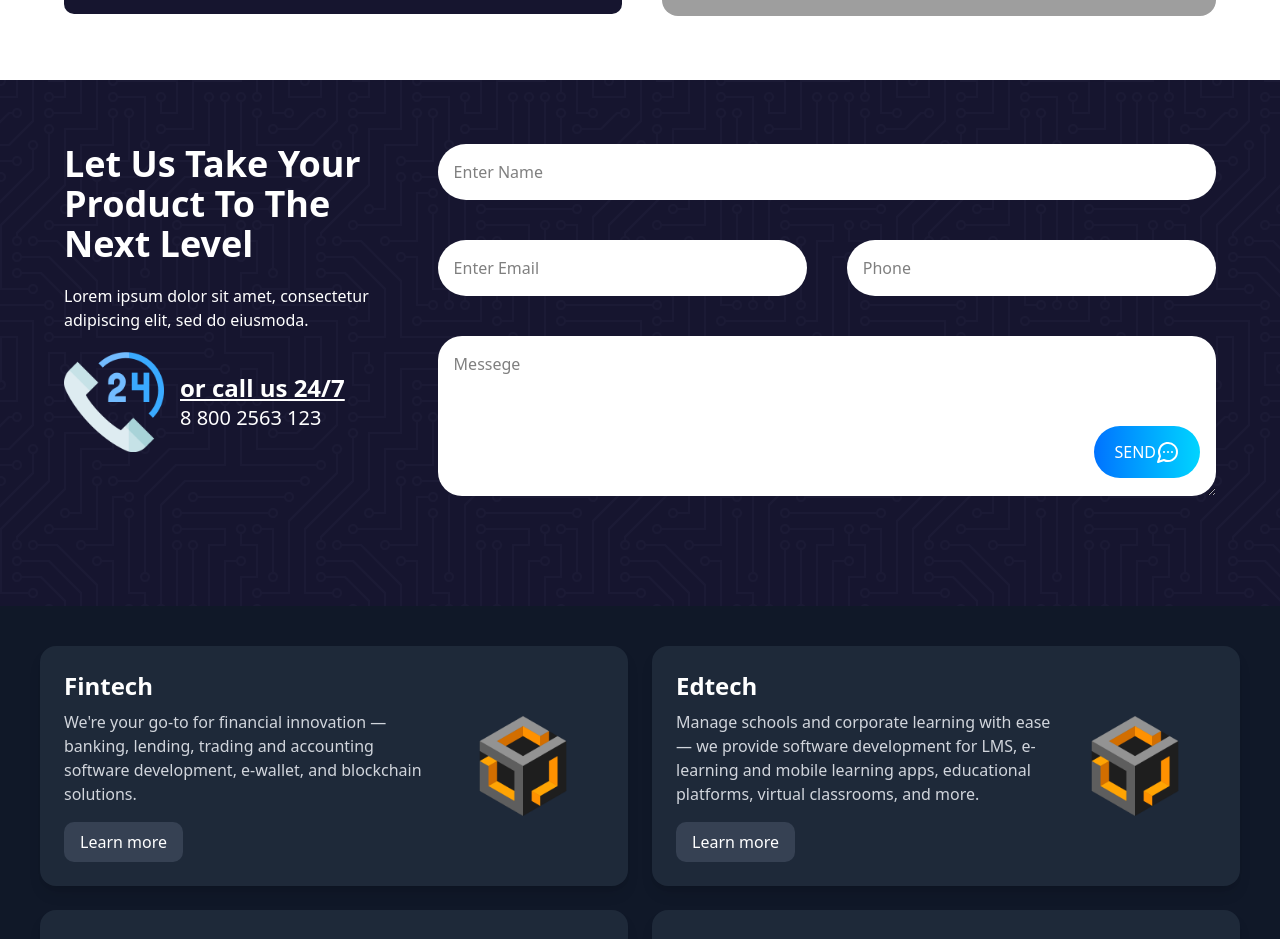
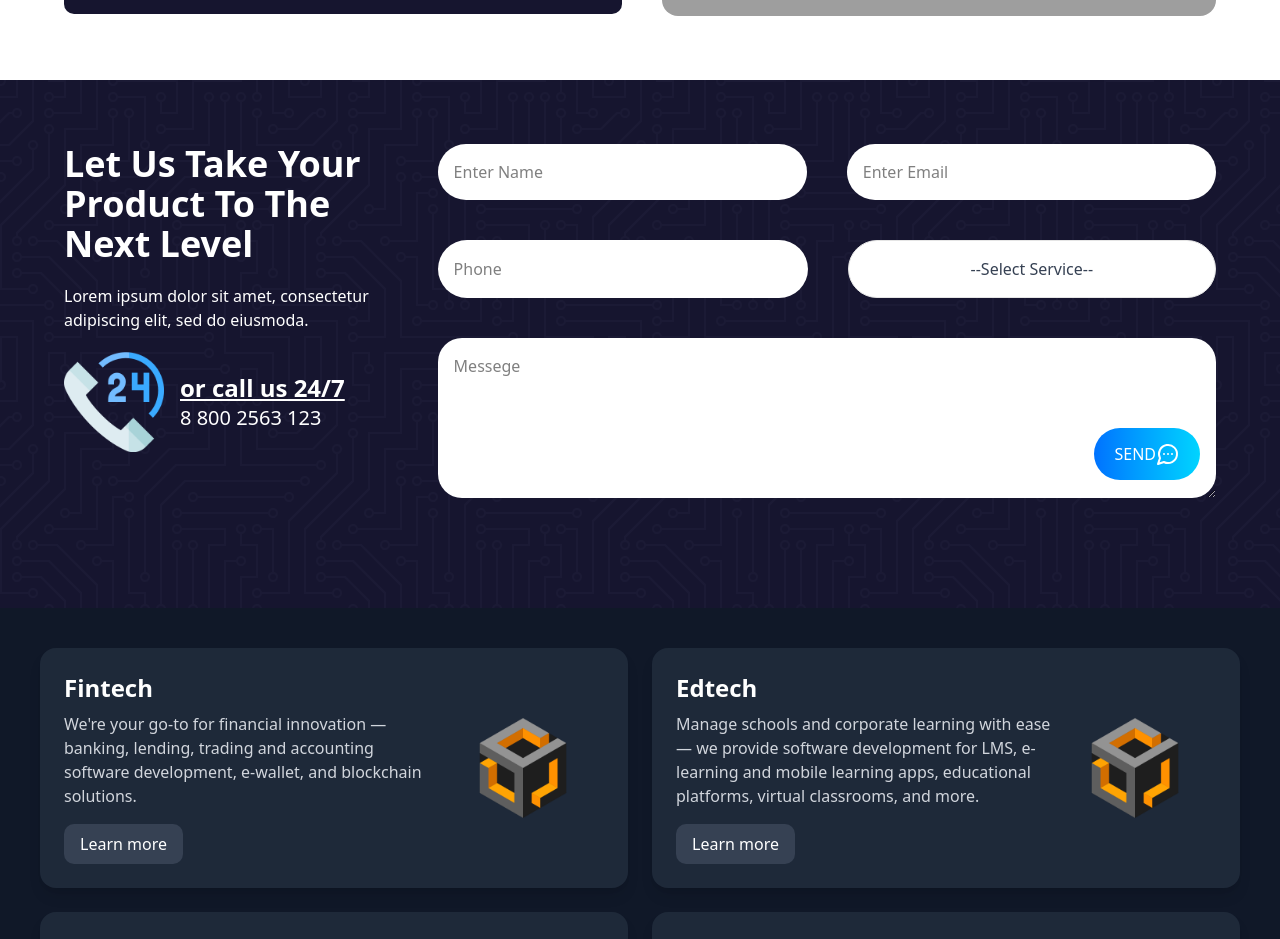
Before and after one commit to Bomstar/WebnGraphic, a Next.js app: page / in a window 1280 px wide. Shown: the part 7952-8891 px from the top of the page. Built offline with nearby package versions, Linux system fonts and the light colour scheme; grey boxes are pictures that could not be loaded.

Commit message:
add option tag for service

```diff
--- a/app/component/BottomForm.tsx
+++ b/app/component/BottomForm.tsx
@@ -1,7 +1,21 @@
+"use client";
 import Image from "next/image";
 import { MessageCircleMore } from "lucide-react";
+import { Listbox } from "@headlessui/react";
+import { useState } from "react";
+
+const services = [
+  { name: "--Select Service--", value: "select-service" },
+  { name: "Web Development", value: "web-development" },
+  { name: "Web Design", value: "web-design" },
+  { name: "Graphic Design", value: "graphic-design" },
+  { name: "Digital Marketing", value: "digital-marketing" },
+  { name: "Video Production", value: "video-production" },
+  { name: "App Development", value: "app-development" },
+];
 
 export default function BottomForm() {
+  const [selectedService, setSelectedService] = useState(services[0]);
   return (
     <section className="section-background">
       <div className="md:flex lg:p-16 md:p-10 p-5 max-sm:space-y-5 gap-10 text-white">
@@ -31,32 +45,58 @@ export default function BottomForm() {
 
         <div className="lg:w-[70%] md:3/5">
           <form action="" className="w-full md:space-y-10 space-y-5 relative">
-            <input
-              type="text"
-              placeholder="Enter Name"
-              className="bg-white w-full rounded-full text-black p-4"
-              required
-            />
             <div className="md:flex lg:gap-10 max-sm:space-y-5 gap-3">
               <input
                 type="text"
-                placeholder="Enter Email"
-                className="bg-white md:w-1/2 w-full rounded-full text-black p-4"
+                placeholder="Enter Name"
+                className="bg-white md:w-1/2 w-full rounded-full focus:ring-2 focus:ring-[#00b1dc] focus:outline-none text-black md:p-4 p-2"
                 required
               />
               <input
                 type="text"
-                placeholder="Phone"
-                className="bg-white md:w-1/2 w-full rounded-full text-black p-4"
+                placeholder="Enter Email"
+                className="bg-white md:w-1/2 w-full rounded-full focus:ring-2 focus:ring-[#00b1dc] focus:outline-none text-black md:p-4 p-2"
                 required
               />
             </div>
+
+            <div className="md:flex lg:gap-10 max-sm:space-y-5 gap-3">
+              <input
+                type="text"
+                placeholder="Phone"
+                className="bg-white md:w-1/2 w-full focus:ring-2 focus:ring-[#00b1dc] focus:outline-none rounded-full text-black md:p-4 p-2"
+                required
+              />
+              <Listbox value={selectedService} onChange={setSelectedService}>
+                <div className="relative md:w-1/2 w-full z-10">
+                  <Listbox.Button className="w-full md:p-4 p-2 border rounded-full bg-white text-gray-700 focus:ring-2 focus:ring-blue-500 focus:outline-none">
+                    {selectedService.name}
+                  </Listbox.Button>
+                  <Listbox.Options className="absolute w-full mt-1 overflow-hidden bg-white border rounded-lg shadow-lg">
+                    {services.map((service, i) => (
+                      <Listbox.Option
+                        key={i}
+                        value={service}
+                        className={({ active }) =>
+                          `cursor-pointer p-2 ${
+                            active ? "bg-[#00b1dc] text-white" : "text-gray-700"
+                          }`
+                        }
+                      >
+                        {service.name}
+                      </Listbox.Option>
+                    ))}
+                  </Listbox.Options>
+                </div>
+              </Listbox>
+            </div>
+
             <textarea
               name="messege"
               placeholder="Messege"
               cols={40}
               rows={10}
-              className=" bg-white h-40 w-full rounded-3xl text-black p-4"
+              className=" bg-white h-40 w-full rounded-3xl focus:ring-2 focus:ring-[#00b1dc] focus:outline-none text-black p-4"
               required
             ></textarea>
             <button
--- a/package.json
+++ b/package.json
@@ -13,6 +13,7 @@
     "@fortawesome/free-brands-svg-icons": "^6.7.2",
     "@fortawesome/free-regular-svg-icons": "^6.7.2",
     "@fortawesome/free-solid-svg-icons": "^6.7.2",
+    "@headlessui/react": "^2.2.0",
     "@radix-ui/react-dialog": "^1.1.6",
     "@radix-ui/react-slot": "^1.1.2",
     "class-variance-authority": "^0.7.1",
```
Also changed, not shown: 1 other file (tests, documents, lock files or other folders).
